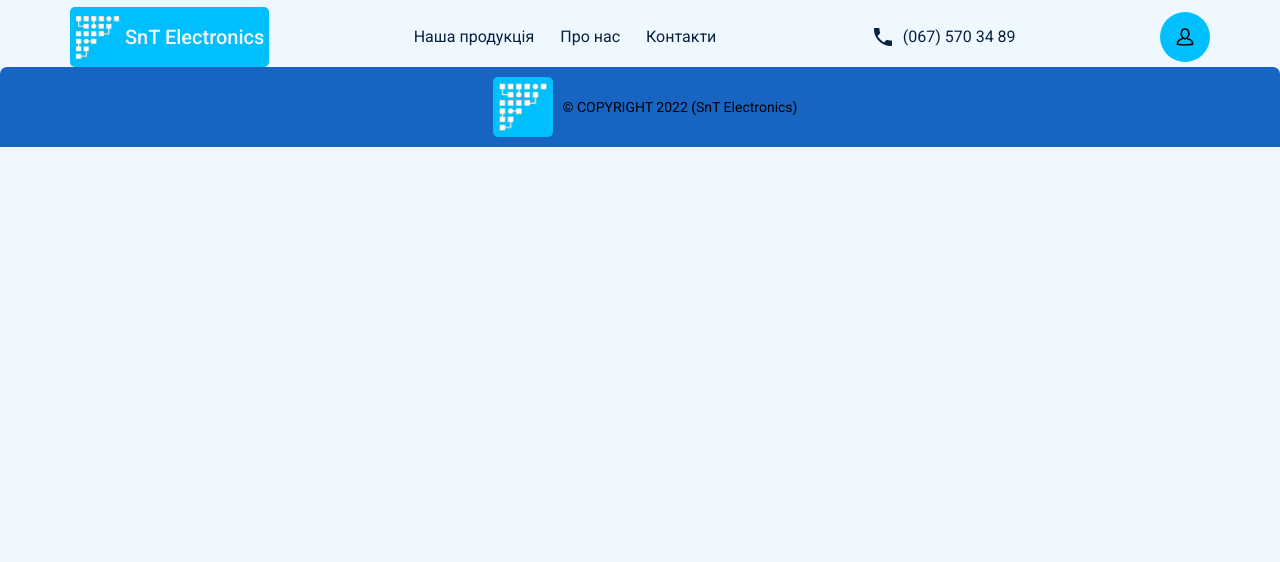
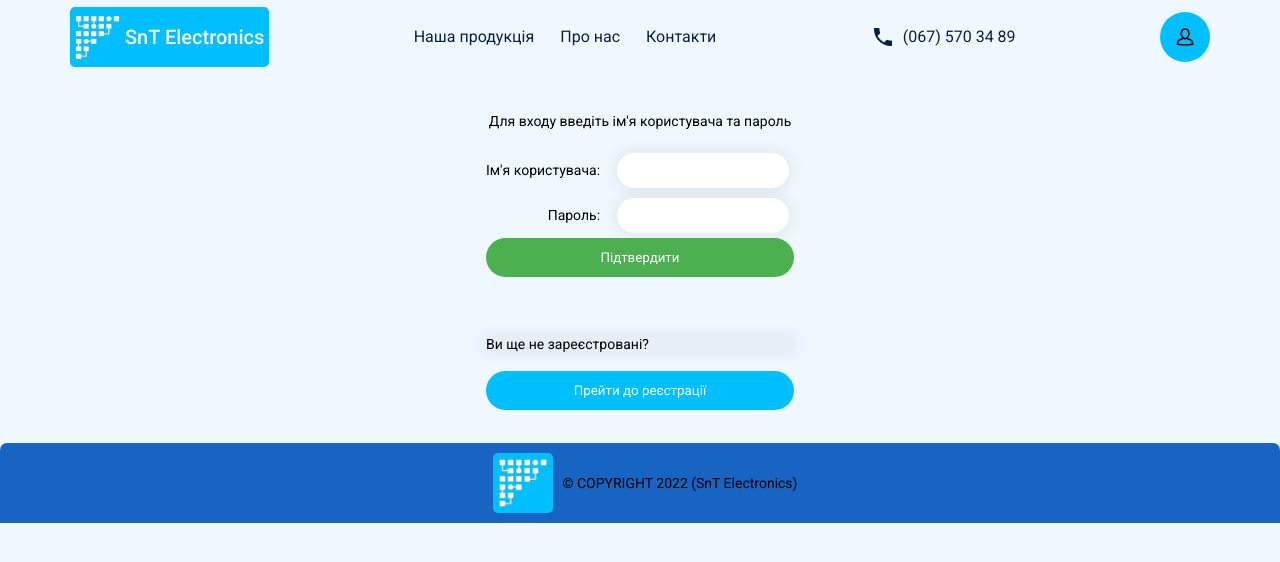
Before and after one commit to bigMialkovskyi/SnT_Electronics, a Vue app: page /login in a window 1280 px wide. Shown: the top 562 px of the page. Built offline with nearby package versions, Linux system fonts and the light colour scheme.

Commit message:
created login and register pages

```diff
--- a/package.json
+++ b/package.json
@@ -9,9 +9,12 @@
   "dependencies": {
     "axios": "^0.27.2",
     "core-js": "^3.8.3",
+    "dotenv": "^16.0.3",
+    "os": "^0.1.2",
     "vue": "^2.6.14",
     "vue-router": "^3.5.1",
-    "vuex": "^3.6.2"
+    "vuex": "^3.6.2",
+    "vuex-persistedstate": "^4.1.0"
   },
   "devDependencies": {
     "@vue/cli-plugin-babel": "~5.0.0",
--- a/src/components/Header.vue
+++ b/src/components/Header.vue
@@ -55,7 +55,7 @@
           </ul>
         </li>
       </ul>
-      <router-link class="admin-page-icon-box" to="/admin"
+      <router-link class="user-page-icon-box" to="/login"
         ><img
           class="admin-page-icon"
           src="../assets/img/person.svg"
@@ -93,7 +93,7 @@ export default {
   height: 18px;
 }
 
-.admin-page-icon-box {
+.user-page-icon-box {
   width: 50px;
   height: 50px;
   background-color: #00bfff;
@@ -104,12 +104,12 @@ export default {
   transition: background-color 0.3s;
 }
 
-.admin-page-icon-box:hover {
+.user-page-icon-box:hover {
   cursor: pointer;
   background-color: #87cefa;
 }
 
-.admin-page-icon-box:active {
+.user-page-icon-box:active {
   background-color: #1e90ff;
 }
 
--- a/src/main.ts
+++ b/src/main.ts
@@ -3,20 +3,26 @@ import App from './App.vue'
 import router from './router'
 import store from './store'
 import axios from "axios";
+// import * as dotenv from 'dotenv'
+// dotenv.config()
 
-axios.defaults.withCredentials = true;
-axios.defaults.baseURL = "https://localhost:3093/";
+// axios.defaults.withCredentials = true;
+axios.defaults.baseURL = "http://localhost:3093/";
+// axios.defaults.baseURL = "localhost:3093/";
+// axios.defaults.baseURL = "127.0.0.1";
 
-axios.interceptors.response.use(undefined, function (error) {
-  if (error) {
-    const originalRequest = error.config;
-    if (error.response.status === 401 && !originalRequest._retry) {
-      originalRequest._retry = true;
-      store.dispatch("LogOut");
-      return router.push("/login");
-    }
-  }
-});
+// axios.defaults.baseURL = process.env.API_HOSTNAME;
+
+  // axios.interceptors.response.use(undefined, function (error) {
+  //   if (error) {
+  //     const originalRequest = error.config;
+  //     if (error.response.status === 401 && !originalRequest._retry) {
+  //       originalRequest._retry = true;
+  //       store.dispatch("LogOut");
+  //       return router.push("/login");
+  //     }
+  //   }
+  // });
 
 Vue.config.productionTip = false
 
--- a/src/router/index.ts
+++ b/src/router/index.ts
@@ -11,12 +11,22 @@ const routes = [
     component: HomeView
   },
   {
-    path: '/admin',
-    name: 'admin',
+    path: '/register',
+    name: 'Register',
     // route level code-splitting
     // this generates a separate chunk (about.[hash].js) for this route
     // which is lazy-loaded when the route is visited.
-    component: () => import(/* webpackChunkName: "about" */ '../views/AboutView.vue')
+    component: () => import(/* webpackChunkName: "about" */ '../views/Register.vue')
+  },
+  {
+    path: '/login',
+    name: 'Login',
+    component: () => import(/* webpackChunkName: "about" */ '../views/Login.vue')
+  },
+  {
+    path: '/user-page',
+    name: 'UserPage',
+    component: () => import(/* webpackChunkName: "about" */ '../views/UserPage.vue')
   }
 ]
 
--- a/src/store/index.ts
+++ b/src/store/index.ts
@@ -1,17 +1,15 @@
-import Vue from 'vue'
-import Vuex from 'vuex'
+import Vuex from "vuex";
+import Vue from "vue";
+import createPersistedState from "vuex-persistedstate";
+import auth from "./modules/auth";
 
-Vue.use(Vuex)
+// Load Vuex
+Vue.use(Vuex);
 
+// Create store
 export default new Vuex.Store({
-  state: {
+  modules: {
+    auth,
   },
-  getters: {
-  },
-  mutations: {
-  },
-  actions: {
-  },
-  modules: {
-  }
-})
+  plugins: [createPersistedState()],
+});
--- /dev/null
+++ b/src/store/modules/auth.js
@@ -0,0 +1,64 @@
+import axios from "axios";
+import {getCookie, setCookie, deleteCookie} from "@/utils/cookie"
+
+const state = {
+  user: null,
+  posts: null,
+};
+
+const getters = {
+  isAuthenticated: (state) => !!state.user,
+  StatePosts: (state) => state.posts,
+  StateUser: (state) => state.user,
+};
+
+const actions = {
+  async Register({dispatch, commit}, form) {
+    const response = await axios.post('auth/users/register', form)
+    console.log(response)
+    if (!response.data.success) return
+    if (!response.data.token) return
+    await commit("setUser", response.data.user.login);
+    setCookie("token", response.data.token, 1)
+  },
+
+  async LogIn({commit}, user) {
+    await axios.post("login", user);
+    await commit("setUser", user.get("username"));
+  },
+
+  async CreatePost({ dispatch }, post) {
+    await axios.post("post", post);
+    return await dispatch("GetPosts");
+  },
+
+  async GetPosts({ commit }) {
+    let response = await axios.get("posts");
+    commit("setPosts", response.data);
+  },
+
+  async LogOut({ commit }) {
+    let user = null;
+    commit("logout", user);
+  },
+};
+
+const mutations = {
+  setUser(state, username) {
+    state.user = username;
+  },
+
+  setPosts(state, posts) {
+    state.posts = posts;
+  },
+  logout(state, user) {
+    state.user = user;
+  },
+};
+
+export default {
+  state,
+  getters,
+  actions,
+  mutations,
+};
--- /dev/null
+++ b/src/utils/cookie.js
@@ -0,0 +1,15 @@
+export function getCookie(name){
+  const value = `; ${document.cookie}`
+  const parts = value.split(`; ${name}=`)
+  if (parts.length === 2) return parts.pop()?.split(';').shift()
+}
+
+export function setCookie(name, value, days) {
+  const date = new Date()
+  date.setTime(date.getTime() + days * 24 * 60 * 60 * 1000)
+  document.cookie = `${name}=${value};path=/;expires=${date.toUTCString()}`
+}
+
+export function deleteCookie(name) {
+  setCookie(name, '', -1)
+}
--- a/src/views/AboutView.vue
+++ b/src/views/Login.vue
@@ -1,46 +1,51 @@
 <template>
-  <div class="register">
+  <div class="login">
+    <p>Для входу введіть ім'я користувача та пароль</p>
     <div>
       <form class="form" @submit.prevent="submit">
         <div>
-          <label for="username">І'мя користувача:</label>
+          <label for="username">Ім'я користувача:</label>
           <input type="text" name="username" v-model="form.username" />
         </div>
-        <!-- <div>
-          <label for="full_name">Full Name:</label>
-          <input type="text" name="full_name" v-model="form.full_name" />
-        </div> -->
         <div>
           <label for="password">Пароль:</label>
           <input type="password" name="password" v-model="form.password" />
         </div>
         <button class="submit-button" type="submit">Підтвердити</button>
       </form>
+      <p v-if="showError" id="error">Username or Password is incorrect</p>
+      <div class="have-account">
+        <p>Ви ще не зареєстровані?</p>
+        <router-link to="/register">
+          <button>Прейти до реєстрації</button>
+        </router-link>
+      </div>
     </div>
-    <p v-if="showError" id="error">Користувач з таким іменем уже існує</p>
   </div>
 </template>
 
 <script>
 import { mapActions } from "vuex";
 export default {
-  name: "Register",
+  name: "Login",
   components: {},
   data() {
     return {
       form: {
         username: "",
-        // full_name: "",
         password: "",
       },
       showError: false,
     };
   },
   methods: {
-    ...mapActions(["Register"]),
+    ...mapActions(["LogIn"]),
     async submit() {
+      const User = new FormData();
+      User.append("username", this.form.username);
+      User.append("password", this.form.password);
       try {
-        await this.Register(this.form);
+        await this.LogIn(User);
         this.$router.push("/posts");
         this.showError = false;
       } catch (error) {
@@ -50,17 +55,39 @@ export default {
   },
 };
 </script>
-<style scoped>
+
+<style scoped lang="scss">
 * {
   box-sizing: border-box;
 }
-.register {
+.have-account {
+  padding-top: 20px;
+  p {
+    background: rgba(0, 0, 0, 0.04);
+    box-shadow: 0 0 15px 4px rgba(0, 0, 0, 0.06);
+    margin: 20px 0;
+  }
+  button {
+    background-color: #00bfff;
+    color: white;
+    padding: 12px 20px;
+    cursor: pointer;
+    border-radius: 30px;
+    width: 100%;
+  }
+  button:hover {
+    cursor: pointer;
+    background-color: #87cefa;
+  }
+}
+.login {
   display: flex;
   flex-direction: column;
   align-items: center;
   padding: 40px 0;
 }
 .form {
+  margin: 20px 0;
   display: flex;
   flex-direction: column;
   align-items: flex-end;
@@ -76,7 +103,7 @@ label {
 }
 button[type="submit"] {
   background-color: #4caf50;
-  color: red;
+  color: white;
   padding: 12px 20px;
   cursor: pointer;
   border-radius: 30px;
--- /dev/null
+++ b/src/views/Register.vue
@@ -0,0 +1,126 @@
+<template>
+  <div class="register">
+    <p>Щоб продовжити вам потрібно зареєструватися</p>
+    <div>
+      <form class="form" @submit.prevent="submit">
+        <div>
+          <label for="username">Ім'я користувача:</label>
+          <input type="text" name="username" v-model="form.login" />
+        </div>
+        <!-- <div>
+          <label for="full_name">Full Name:</label>
+          <input type="text" name="full_name" v-model="form.full_name" />
+        </div> -->
+        <div>
+          <label for="password">Пароль:</label>
+          <input type="password" name="password" v-model="form.password" />
+        </div>
+        <button class="submit-button" type="submit">Підтвердити</button>
+      </form>
+      <p v-if="showError" id="error">Користувач з таким іменем уже існує</p>
+      <div class="have-account">
+        <p>Ви вже зареєстровані?</p>
+        <router-link to="/login">
+          <button>Вхід до особистого кабінету</button>
+        </router-link>
+      </div>
+    </div>
+  </div>
+</template>
+
+<script>
+import { mapActions } from "vuex";
+export default {
+  name: "Register",
+  components: {},
+  data() {
+    return {
+      form: {
+        login: "",
+        // full_name: "",
+        password: "",
+      },
+      showError: false,
+    };
+  },
+  methods: {
+    ...mapActions(["Register"]),
+    async submit() {
+      try {
+        await this.Register(this.form);
+        this.$router.push("/user-page");
+        this.showError = false;
+      } catch (error) {
+        console.error(error)
+        this.showError = true;
+      }
+    },
+  },
+};
+</script>
+<style scoped lang="scss">
+* {
+  box-sizing: border-box;
+}
+.register {
+  display: flex;
+  flex-direction: column;
+  align-items: center;
+  padding: 40px 0;
+}
+.form {
+  margin: 20px 0;
+  display: flex;
+  flex-direction: column;
+  align-items: flex-end;
+}
+.submit-button {
+  margin-left: auto;
+  margin-right: auto;
+  width: 100%;
+}
+.have-account {
+  // margin-top: 20px;
+  padding-top: 20px;
+  p {
+    background: rgba(0, 0, 0, 0.04);
+    box-shadow: 0 0 15px 4px rgba(0, 0, 0, 0.06);
+    margin: 20px 0;
+  }
+  button {
+    background-color: #00bfff;
+    color: white;
+    padding: 12px 20px;
+    cursor: pointer;
+    border-radius: 30px;
+    width: 100%;
+  }
+  button:hover {
+    cursor: pointer;
+    background-color: #87cefa;
+  }
+}
+label {
+  padding: 12px 12px 12px 0;
+  display: inline-block;
+}
+button[type="submit"] {
+  background-color: #4caf50;
+  color: white;
+  padding: 12px 20px;
+  cursor: pointer;
+  border-radius: 30px;
+}
+button[type="submit"]:hover {
+  background-color: #45a049;
+}
+input {
+  margin: 5px;
+  box-shadow: 0 0 15px 4px rgba(0, 0, 0, 0.06);
+  padding: 10px;
+  border-radius: 30px;
+}
+#error {
+  color: red;
+}
+</style>
--- /dev/null
+++ b/src/views/UserPage.vue
@@ -0,0 +1,11 @@
+<template>
+  <p class="test-content">This is user page</p>
+</template>
+
+<style lang="scss" scoped>
+  .test-content{
+    margin: 40px 0;
+    background: green;
+    font-size: 24px;
+  }
+</style>
```
Also changed, not shown: 2 other files (tests, documents, lock files or other folders).
